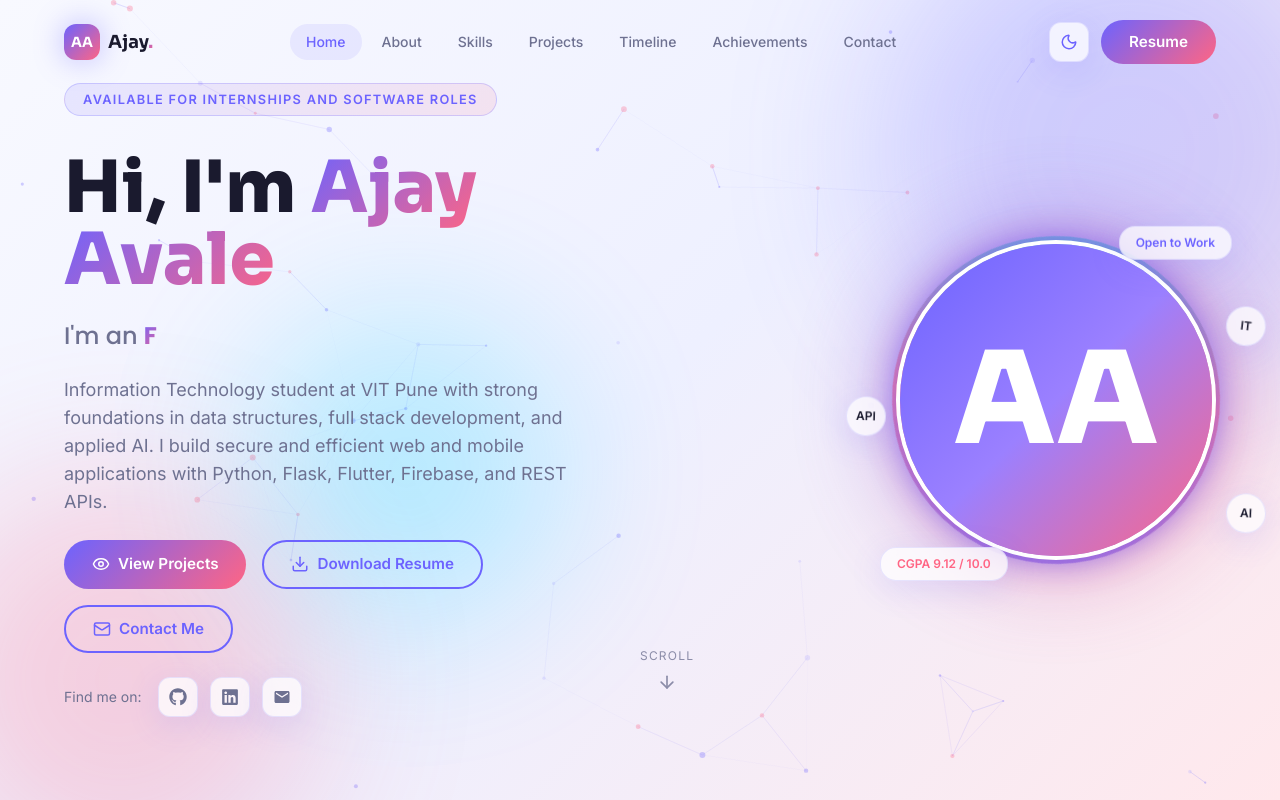
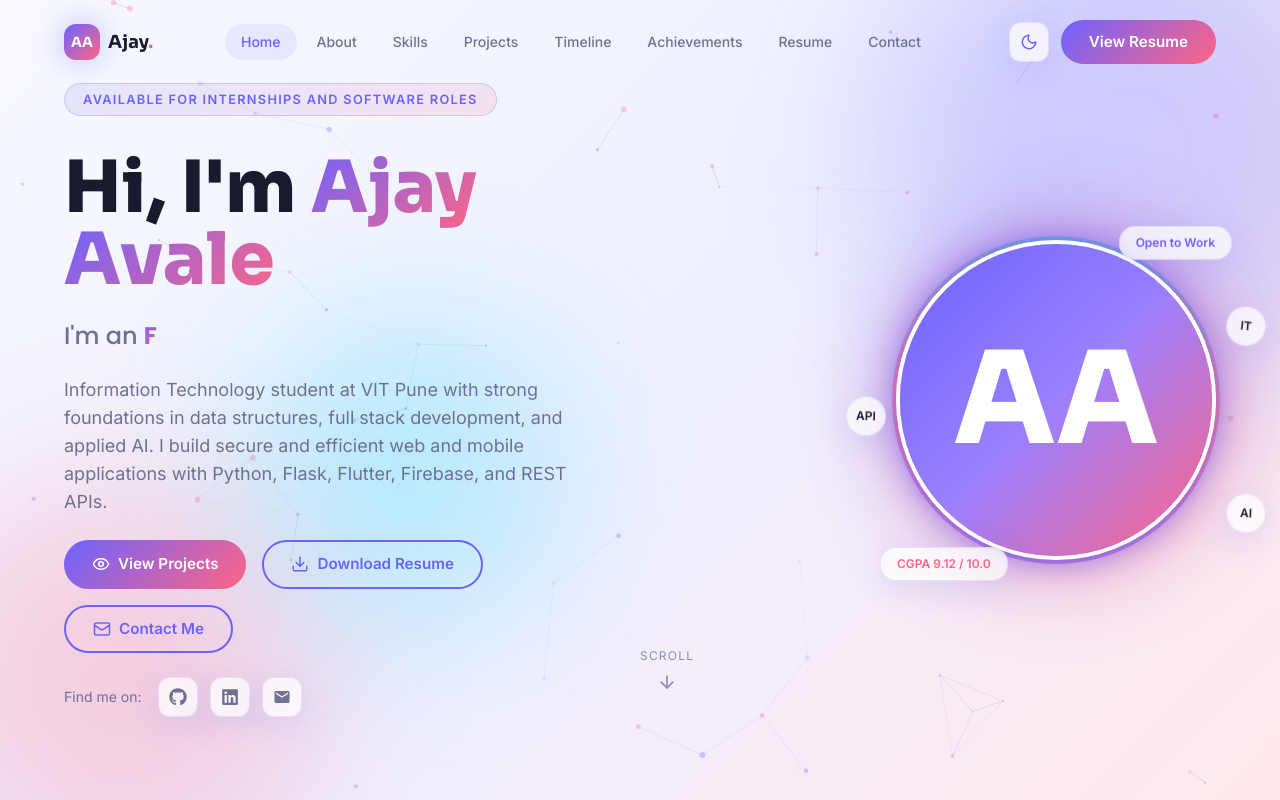
Before and after one commit to avaleajay170/MyPortfolio, a React (Vite) app: page / in a window 1280 px wide. Shown: the top 800 px of the page. Built offline with nearby package versions, Linux system fonts and the light colour scheme.

Commit message:
Remove resume download action

```diff
--- a/src/components/Navbar.jsx
+++ b/src/components/Navbar.jsx
@@ -10,6 +10,7 @@ const navLinks = [
   { label: 'Projects', href: '#projects' },
   { label: 'Timeline', href: '#timeline' },
   { label: 'Achievements', href: '#achievements' },
+  { label: 'Resume', href: '#resume' },
   { label: 'Contact', href: '#contact' },
 ];
 
@@ -106,15 +107,7 @@ const Navbar = () => {
               {isDark ? <Sun size={18} /> : <Moon size={18} />}
             </motion.button>
 
-            <motion.a
-              href="/resume.pdf"
-              download
-              whileHover={{ scale: 1.05 }}
-              whileTap={{ scale: 0.95 }}
-              className="hidden lg:block btn-primary text-sm py-2 px-5"
-            >
-              <span>Resume</span>
-            </motion.a>
+            <motion.button onClick={() => scrollTo('#resume')} whileHover={{ scale: 1.05 }} whileTap={{ scale: 0.95 }} className="hidden lg:block btn-primary text-sm py-2 px-5"><span>View Resume</span></motion.button>
 
             <motion.button
               onClick={() => setMenuOpen(!menuOpen)}
@@ -159,14 +152,7 @@ const Navbar = () => {
                   </motion.button>
                 );
               })}
-              <a
-                href="/resume.pdf"
-                download
-                className="btn-primary text-sm text-center mt-2"
-                onClick={() => setMenuOpen(false)}
-              >
-                <span>Download Resume</span>
-              </a>
+              <button onClick={() => scrollTo('#resume')} className="btn-primary text-sm text-center mt-2"><span>View Resume</span></button>
             </div>
           </motion.div>
         )}
```
